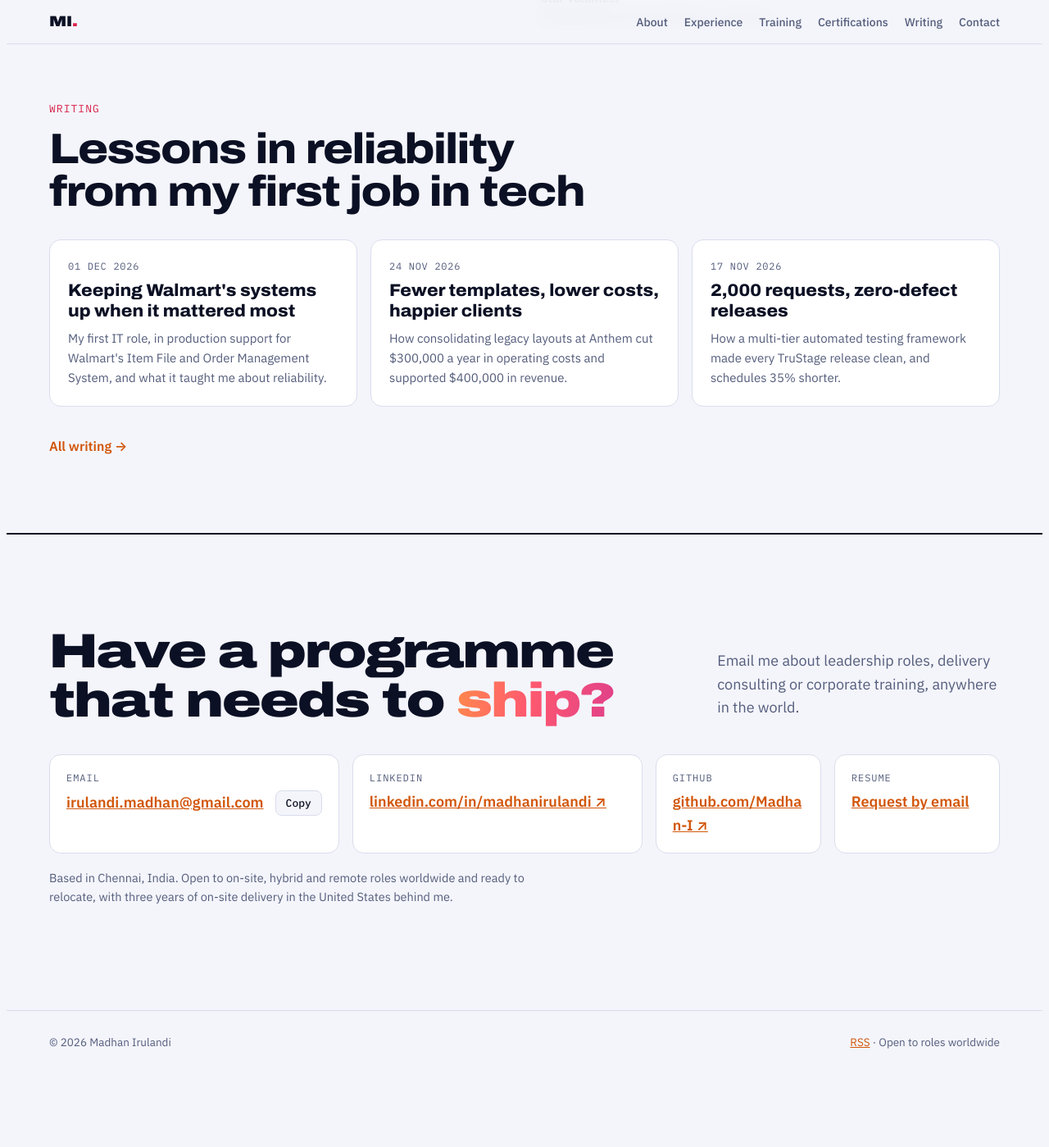
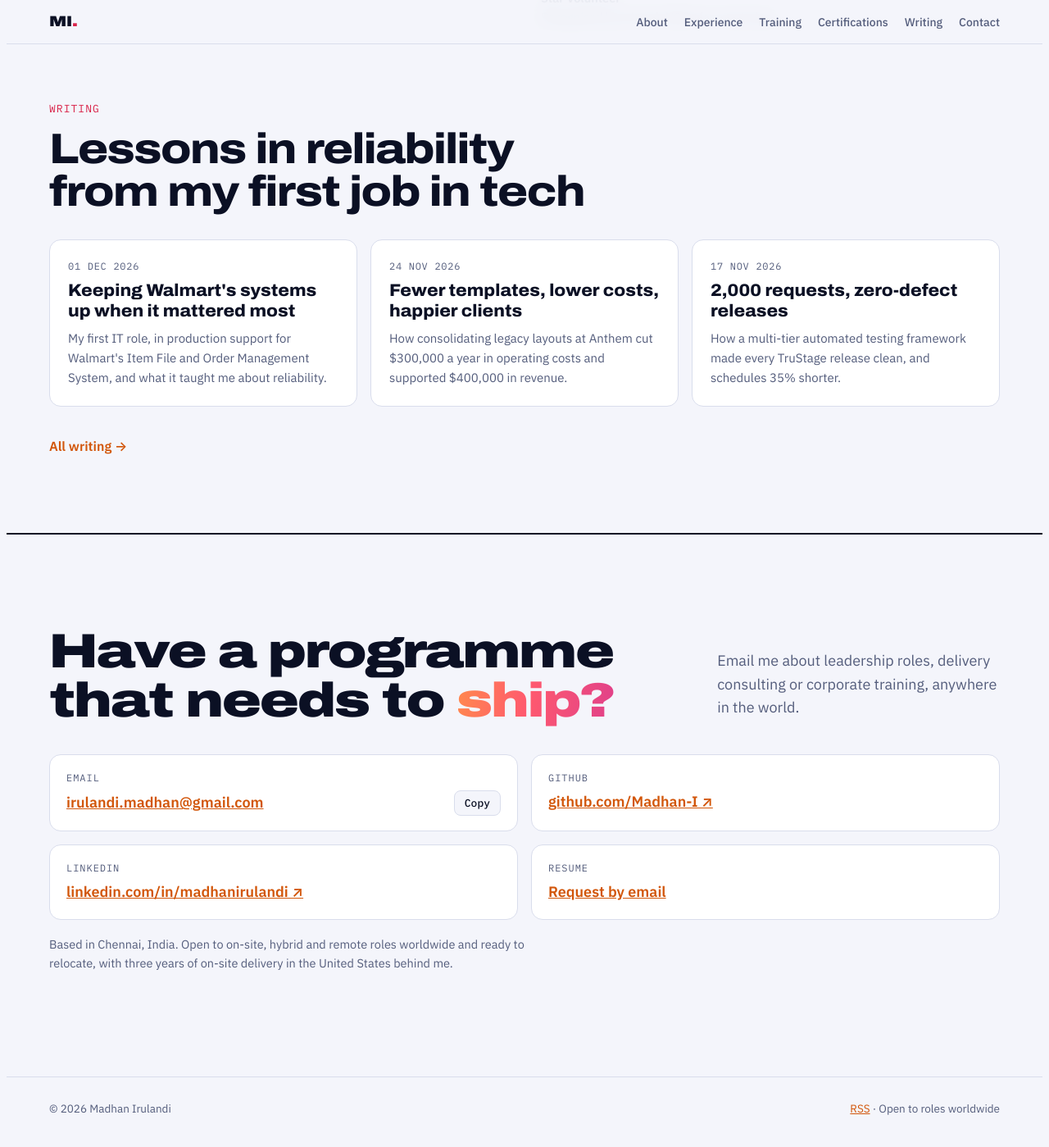
Before and after one commit to Madhan-I/Madhan-I.github.io, a Jekyll site: the page built from index.html, in a window 1280 px wide and 1400 px high, scrolled down 6306 px. Shown: the whole window at 82% size. Built offline with Jekyll 4.4.1, drawn with Linux system fonts in a browser that asks for light colours; before the commit the page ends 7624 px from its top, so only the background shows below that.

Commit message:
Contact cards in two rows: Email + GitHub, LinkedIn + Resume
Co-Authored-By: Claude Opus 5.5 <noreply@anthropic.com>
Claude-Session: https://claude.ai/code/session_01MFRrTt7LBDdX57m85KHNGp

```diff
--- a/assets/css/style.css
+++ b/assets/css/style.css
@@ -448,3 +448,7 @@ h1, .stage h1 { font-size: clamp(40px, 6.4vw, 88px); line-height: .95; letter-sp
 
 /* About heading on one line at desktop */
 @media (min-width: 1000px) { #about h2.split { font-size: clamp(28px, 2.6vw, 38px); } #about h2.split .line { white-space: nowrap; } }
+
+/* contact cards: 2 x 2 (Email + GitHub, then LinkedIn + Resume) */
+@media (min-width: 601px) { .contact-row { grid-template-columns: repeat(2, minmax(0, 1fr)); } }
+@media (min-width: 1000px) { .contact-row .card .v { white-space: nowrap; } }
--- a/index.html
+++ b/index.html
@@ -164,16 +164,16 @@ layout: default
         <span class="k">Email</span>
         <div class="row"><a class="v" href="mailto:{{ p.email }}">{{ p.email }}</a><button class="copy-btn" type="button" data-copy="{{ p.email }}">Copy</button></div>
       </div>
-      <div class="card">
-        <span class="k">LinkedIn</span>
-        <div class="row"><a class="v" href="{{ p.linkedin }}" target="_blank" rel="noopener">{{ p.linkedin_label }} ↗</a></div>
-      </div>
       {% if p.github != "" %}
       <div class="card">
         <span class="k">GitHub</span>
         <div class="row"><a class="v" href="https://github.com/{{ p.github }}" target="_blank" rel="noopener">github.com/{{ p.github }} ↗</a></div>
       </div>
       {% endif %}
+      <div class="card">
+        <span class="k">LinkedIn</span>
+        <div class="row"><a class="v" href="{{ p.linkedin }}" target="_blank" rel="noopener">{{ p.linkedin_label }} ↗</a></div>
+      </div>
       <div class="card">
         <span class="k">Resume</span>
         <div class="row">
```
